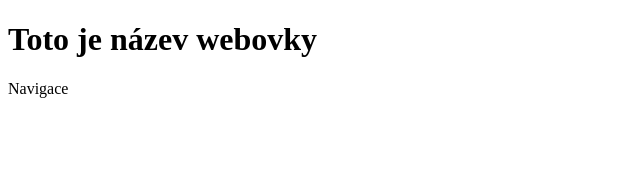
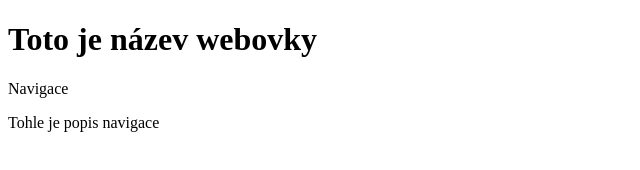
Before and after one commit to Vojtixx/git-projekt-Riha-Strnad-Zahradnicek, a plain HTML site: page Web/index.html in a window 1280 px wide. Shown: the whole page, without its empty margins (0-640 px from the left). Drawn offline with Linux system fonts and the light colour scheme.

Commit message:
Přidán popis navigace

```diff
--- a/Web/index.html
+++ b/Web/index.html
@@ -10,6 +10,7 @@
     <header>
         <h1>Toto je název webovky</h1>
         <nav>Navigace</nav>
+        <p>Tohle je popis navigace</p>
     </header>
     <main>
 
```
